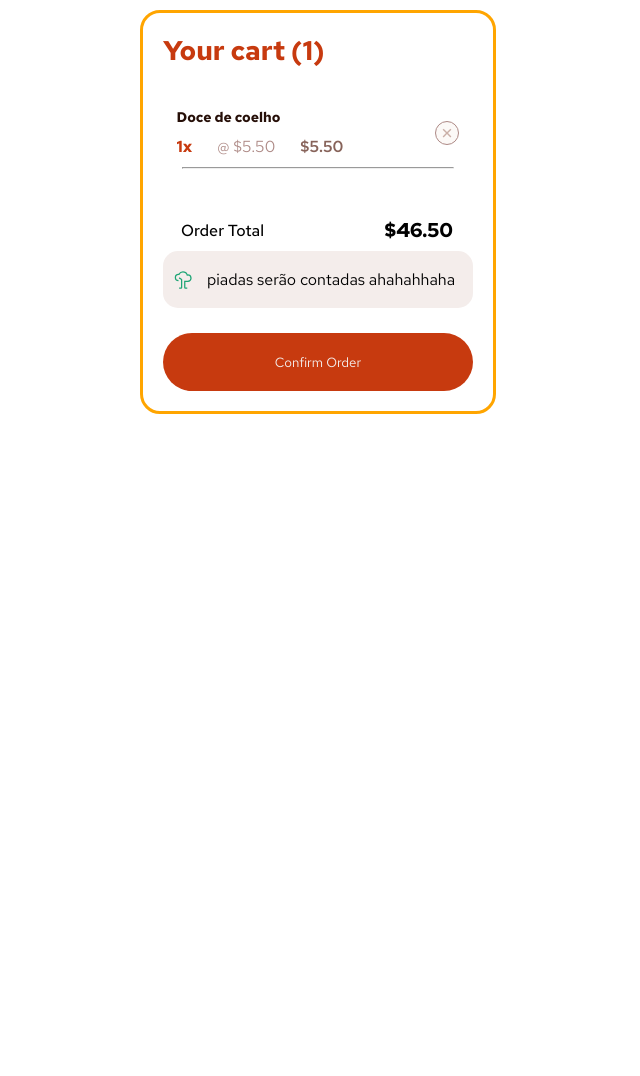
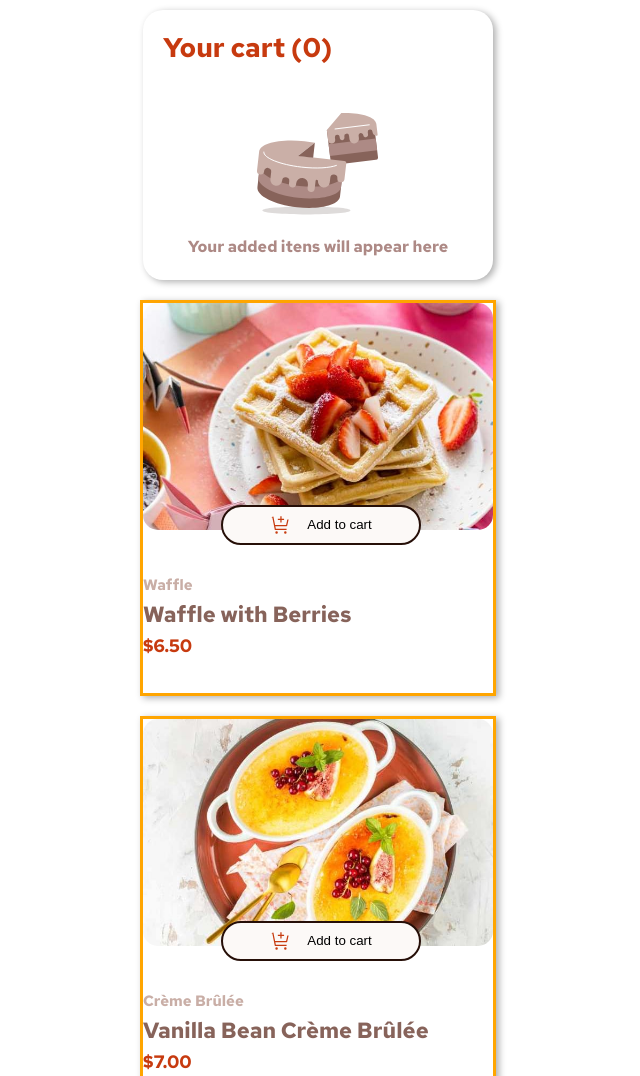
Before and after one commit to Avantiermv/product-list-with-cart-main, a plain HTML site: page index.html in a window 1280 px wide. Shown: the top 1076 px of the page, without its empty margins (322-962 px from the left). Before the commit the page ends 800 px from the top, so only its background shows below. Drawn offline with Linux system fonts and the light colour scheme.

Commit message:
⚒️Cart added
I did the cart style but i don't finished it yet.

```diff
--- a/index.html
+++ b/index.html
@@ -33,11 +33,17 @@
         <h2 class="dessert-name" id="dessert-name">Baklava</h2>
         <h3 class="dessert-price" id="dessert-price">4.00</h3>
       </div>
-    </div> -->
+    </div>-->
 
     <div class="the-cart">
-      <h1 class="the-cart-title">Your cart (<span class="products-added">1</span>)</h1>
+      <h1 class="the-cart-title">Your cart (<span class="products-added">0</span>)</h1>
 
+      <div class="empty-cart-info">
+        <img src="assets/images/illustration-empty-cart.svg" alt="">
+        <p class="empty-cart-p">Your added itens will appear here</p>
+      </div>
+
+      <div class="products-added-info">
         <div class="added-products">
           <div class="products">
             <div class="product-info">
@@ -59,11 +65,14 @@
         </div>
 
         <div class="to-align-message">
-        <div class="message"><img src="assets/images/icon-carbon-neutral.svg" alt=""> <p class="carbon-neutral-paragraph">piadas serão contadas ahahahhaha</p></div>
+          <div class="message">
+            <img src="assets/images/icon-carbon-neutral.svg" alt="">
+            <p class="carbon-neutral-paragraph">piadas serão contadas ahahahhaha</p></div>
         </div>
 
         <div class="to-align-confirm-order">
           <button class="confirm-order">Confirm Order</button>
+        </div>
       </div>
 
     </div>
--- a/script/script.js
+++ b/script/script.js
@@ -1,4 +1,4 @@
-/*function load() {
+function load() {
     fetch('./script/data.json') //Por meio de requisição está acessando os dados do arquivo data.json
         .then(response => response.json()) // o response, pega os dados que o fetch acessou por meio de requisição e depois é coonvertido para algo usável no JS
         .then(desserts => { //quando todas as promessas de cima forem sucesso, ele executa essa linha
@@ -158,14 +158,97 @@
                     console.log(totalPrice);
                 }
                 //----------Fim das funções que somam um item ou retiram um item do carrinho----------//
+            });
 
+            const theCart = document.createElement('div');
+            theCart.classList.add('the-cart');
 
+            const cartTitle = document.createElement('h1');
+            cartTitle.classList.add('the-cart-title');
 
-                    //criar uma div para o carrinho
+            const emptyCartInfo = document.createElement('div');
+            emptyCartInfo.classList.add('empty-cart-info');
 
-            });
+            const emptyCartImg = document.createElement('img');
+            emptyCartImg.src = './assets/images/illustration-empty-cart.svg';
+
+            const emptyCartP = document.createElement('p');
+            emptyCartP.classList.add('empty-cart-p');
+
+            const productsAddedInfo = document.createElement('div');
+
+            const adddedProducts = document.createElement('div');
+            adddedProducts.classList.add('added-products');
+
+            const products = document.createElement('div');
+            products.classList.add('products');
+
+            const productInfo = document.createElement('div');
+            productInfo.classList.add('product-info');
+
+            const productName = document.createElement('h1');
+            productName.classList.add('product-name');
+
+            const additionalInformation = document.createElement('div');
+            additionalInformation.classList.add('additional-information');
+
+            const quantityInfo = document.createElement('p');
+            quantityInfo.classList.add('quantity-info');
+
+            const itemPrice = document.createElement('p');
+            itemPrice.classList.add('item-price');
+
+            const quantityPrice = document.createElement('p');
+            quantityPrice.classList.add('quantity-price');
+
+            const buttonRemoveFromCart = document.createElement('button');
+            buttonRemoveFromCart.classList.add('button-remove-from-cart');
+
+            const buttonRemoveFromCartImage = document.createElement('img');
+            buttonRemoveFromCartImage.src = './assets/images/icon-remove-item.svg';
+
+            const hr = document.createElement('hr');
+            hr.classList.add('hr');
+
+            const orderTotal = document.createElement('div');
+            orderTotal.classList.add('order-total');
+
+            const orderTotalP = document.createElement('p');
+            orderTotalP.classList.add('order-total-p');
+
+            const orderTotalPrice = document.createElement('p');
+            orderTotalPrice.classList.add('total-price');
+
+            const toAlignMessage = document.createElement('div');
+            toAlignMessage.classList.add('to-align-message');
+
+            const messageDiv = document.createElement('div');
+            messageDiv.classList.add('message');
+
+            const messageImg = document.createElement('img');
+            messageImg.src = './assets/images/icon-carbon-neutral.svg';
+
+            const messageP = document.createElement('p');
+            messageP.classList.add('carbon-neutral-paragraph');
+
+            const toAlignConfirmOrder = document.createElement('div');
+            toAlignConfirmOrder.classList.add('to-align-confirm-order');
+
+            const confirmOrderButton = document.createElement('button');
+            confirmOrderButton.classList.add('confirm-order');
+
+            theCart.appendChild(cartTitle);
+            theCart.appendChild(emptyCartInfo);
+            emptyCartInfo.appendChild(emptyCartImg);
+            emptyCartInfo.appendChild(emptyCartP);
+
+            theCart.appendChild(productsAddedInfo);
+            productsAddedInfo.appendChild(adddedProducts);
+
+            principal.appendChild(theCart);
+
         }).catch(error => {
             console.log('Error', error);
         });
 }
-load();*/
+load();
--- a/style.css
+++ b/style.css
@@ -23,10 +23,6 @@
 
 /*MOBILE FIRST (375px) */
 
-#thecart {
-    display: none;
-}
-
 .principal {
     display: flex;
     flex-flow: column;
@@ -40,6 +36,7 @@
     height: 390px;
     border-style: solid;
     border-color: orange;
+    box-shadow: 3px 2px 7px rgba(0, 0, 0, 0.316);
     margin: 10px;
 
     font-family: var(--font1);
@@ -183,17 +180,36 @@ h3 {
     width: 350px;
     height: 100%;
     border-style: solid;
-    border-color: orange;
     border-radius: 20px;
+    border-style: none;
+    box-shadow: 3px 2px 7px rgba(0, 0, 0, 0.316);
     margin: 10px;
 
     font-family: var(--font1);
 }
 
-.the-cart .the-cart-title{
+.products-added-info{
+    display: none;
+}
+
+.the-cart-title{
     padding: 20px;
     font-size: 27px;
     color: var(--Red);
+}
+
+.empty-cart-info{
+    display: flex;
+    align-items: center;
+    justify-content: center;
+    flex-flow: column wrap;
+    padding: 15px;
+}
+
+.empty-cart-p{
+    font-weight: 700;
+    font-family: var(--font1);
+    color: var(--Rose400);
 }
 
 .added-products{
@@ -206,11 +222,6 @@ h3 {
     margin-top: 20px;
 }
 
-.hr{
-    width: 270px;
-    margin-top: 10px;
-}
-
 .products{
     width: 100%;
     display: flex;
@@ -220,15 +231,20 @@ h3 {
     margin-bottom: 10px;
 }
 
-.products .product-info{
+.product-info{
     display: flex;
     flex-flow: column wrap;
 }
 
-.product-info h1{
+.product-name{
     color: var(--Rose900);
     font-family: var(--font1);
     font-size: 14px;
+}
+
+.hr{
+    width: 270px;
+    margin-top: 10px;
 }
 
 .button-remove-from-cart{
@@ -341,6 +357,8 @@ h3 {
 
 .confirm-order:hover{
     background-color: hsl(14, 90%, 30%);
+    cursor: pointer;
+    transition: 0.5s;
 }
 
 
```
Also changed, not shown: testes.js (added, +109 -0 lines). Lines whose indentation alone changed are shown as unchanged.
